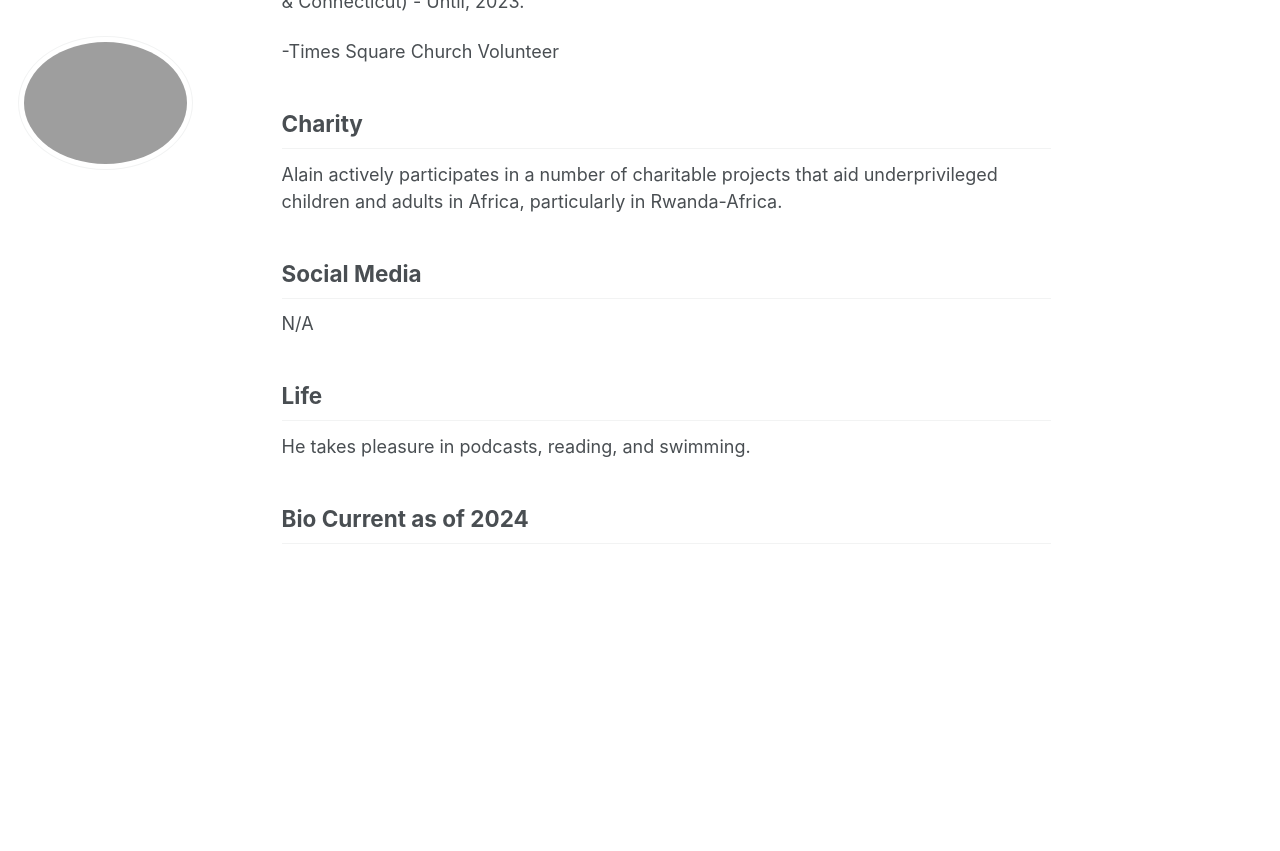
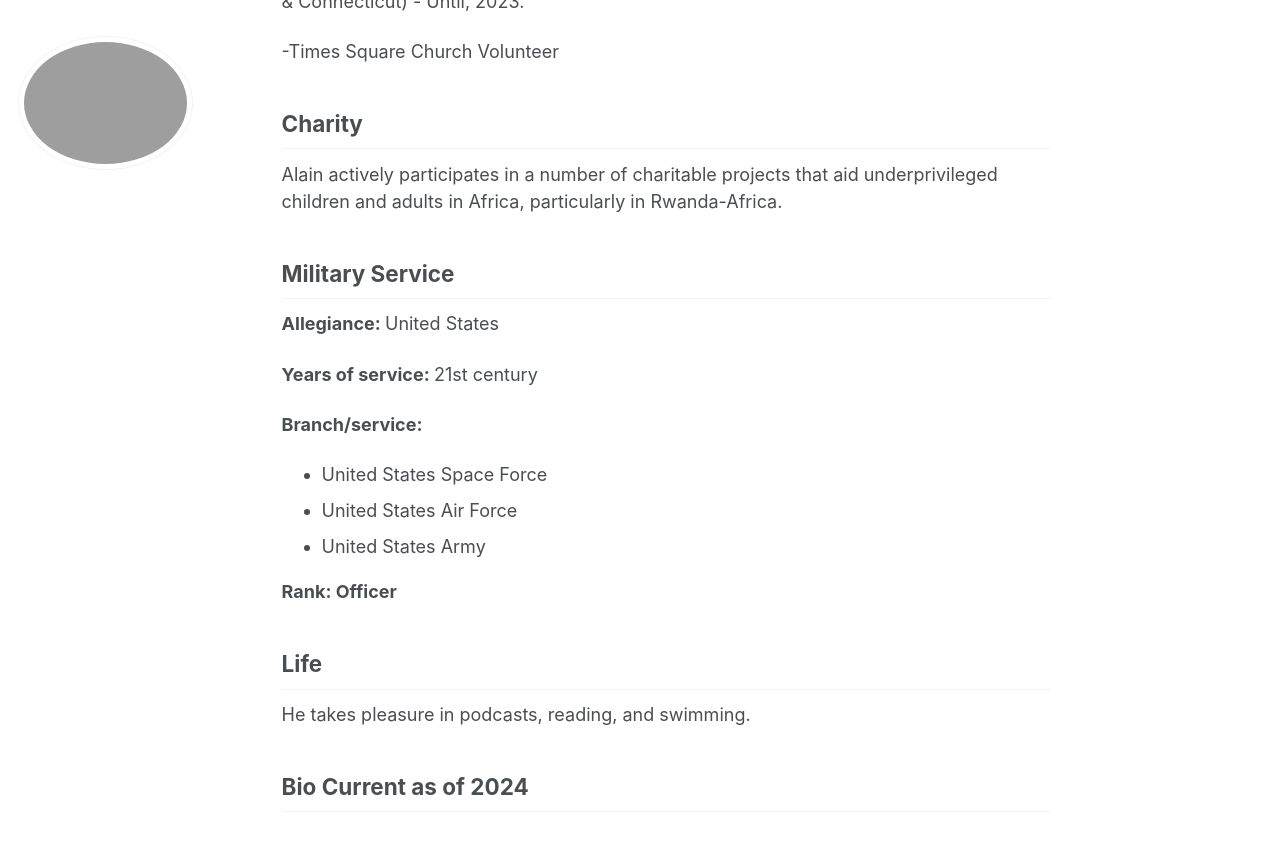
Before and after one commit to phdcsseiden/phdcsseiden.github.io, a Jekyll site: the page built from _pages/about.md, in a window 1280 px wide and 900 px high, scrolled down 3136 px. Shown: the top 851 px of the window. Built offline with Jekyll 4.4.1, drawn with Linux system fonts in a browser that asks for light colours; before the commit the page ends 3853 px from its top, so only the background shows below that.

Commit message:
Update about.md

```diff
--- a/_pages/about.md
+++ b/_pages/about.md
@@ -106,13 +106,25 @@
 
 Alain actively participates in a number of charitable projects that aid underprivileged children and adults in Africa, particularly in Rwanda-Africa.
 
-## Social Media
 
- N/A
+## Military Service
+
+<b> Allegiance: </b> United States
+
+<b> Years of service: </b> 21st century
+
+<b> Branch/service: </b>
+<ul>
+<li> United States Space Force </li>
+<li> United States Air Force </li>
+<li> United States Army </li>
+</ul>
+
+<b> Rank: Officer </b>
+
 
 ## Life
 
 He takes pleasure in podcasts, reading, and swimming.
 
-
 ## Bio Current as of 2024
```
